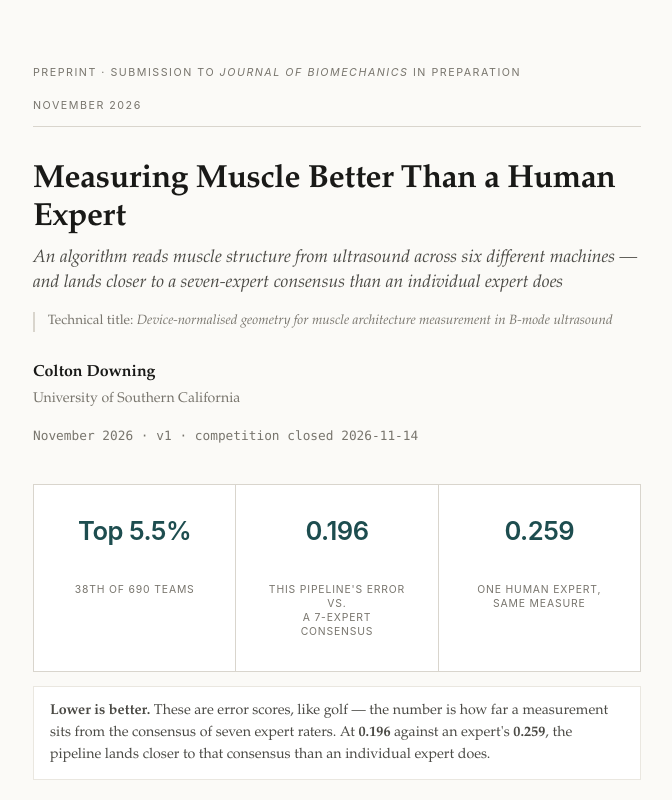
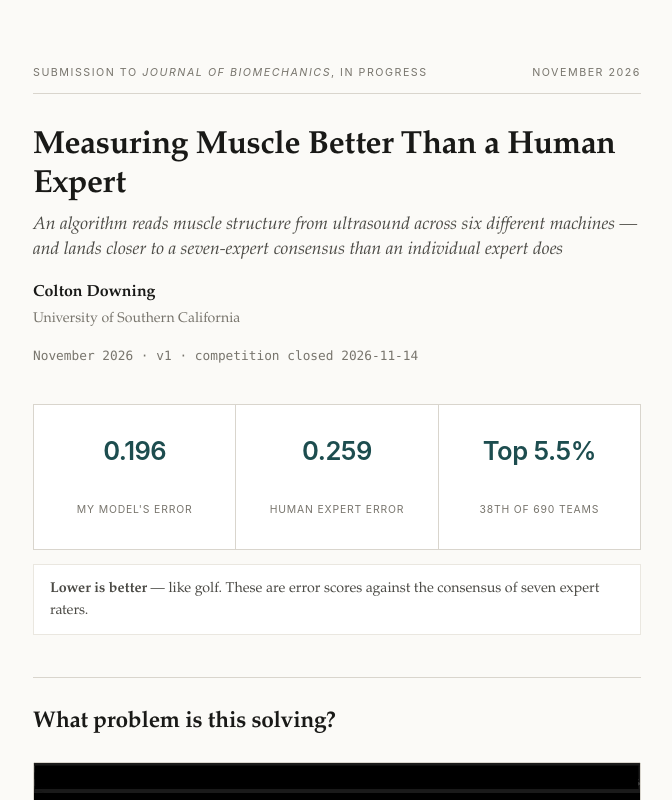
Before and after one commit to Cdowning-PDF/umud-muscle-architecture, a plain HTML site: page index.html in a window 1280 px wide. Shown: the top 800 px of the page, without its empty margins (303-975 px from the left). Drawn offline with Linux system fonts and the light colour scheme.

Commit message:
Brief stat labels, drop technical title, submission in progress

```diff
--- a/index.html
+++ b/index.html
@@ -182,24 +182,23 @@
 <div class="sheet">
 
 <div class="brow">
-  <span>Preprint · Submission to <i>Journal of Biomechanics</i> in preparation</span>
+  <span>Submission to <i>Journal of Biomechanics</i>, in progress</span>
   <span>November 2026</span>
 </div>
 
 <h1>Measuring Muscle Better Than a Human Expert</h1>
 <p class="subtitle">An algorithm reads muscle structure from ultrasound across six different machines — and lands closer to a seven-expert consensus than an individual expert does</p>
-<p class="techtitle">Technical title: <i>Device-normalised geometry for muscle architecture measurement in B-mode ultrasound</i></p>
 
 <p class="byline"><b>Colton Downing</b></p>
 <p class="affil">University of Southern California</p>
 <p class="dateline">November 2026 · v1 · competition closed 2026-11-14</p>
 
 <div class="headline">
+  <div><div class="v">0.196</div><div class="k">My model's error</div></div>
+  <div><div class="v">0.259</div><div class="k">Human expert error</div></div>
   <div><div class="v">Top 5.5%</div><div class="k">38th of 690 teams</div></div>
-  <div><div class="v">0.196</div><div class="k">This pipeline's error vs.<br>a 7-expert consensus</div></div>
-  <div><div class="v">0.259</div><div class="k">One human expert,<br>same measure</div></div>
 </div>
-<p class="golf"><b>Lower is better.</b> These are error scores, like golf — the number is how far a measurement sits from the consensus of seven expert raters. At <b>0.196</b> against an expert's <b>0.259</b>, the pipeline lands closer to that consensus than an individual expert does.</p>
+<p class="golf"><b>Lower is better</b> — like golf. These are error scores against the consensus of seven expert raters.</p>
 
 <section class="explain">
   <h2 class="xh">What problem is this solving?</h2>
@@ -458,7 +457,7 @@
 </ol>
 
 <div class="disclaim">
-  <b>Status and sources.</b> This is a preprint and has <b>not</b> been peer reviewed. A manuscript version is being prepared for submission to the <em>Journal of Biomechanics</em>; this note will be updated when it enters review. The two ultrasound images above are from the UMUD Challenge dataset, reproduced here for illustration; the coloured overlay is the author's annotation and is not part of the source image. UMUD indexes openly licensed musculoskeletal ultrasonography datasets, described in Ritsche et al., <em>BMC Medical Imaging</em> (2026). The pipeline described here — device normalisation (§3), the segmentation training setup and grouped validation design (§4.1–4.2), and the geometry stage including the fascicle-length derivation (§4.3) — is the author's. Scanner ruler positions follow the public Kaggle notebooks “UMUD Quick and Dirty” (AmbrosM) and “UMUD Pipeline v2” (Hanh Tran), re-verified against the images here. The pipeline is released under GPL-3.0, as the competition rules require of winning entries.
+  <b>Status and sources.</b> This is a preprint and has <b>not</b> been peer reviewed. Submission to the <em>Journal of Biomechanics</em> is in progress. The two ultrasound images above are from the UMUD Challenge dataset, reproduced here for illustration; the coloured overlay is the author's annotation and is not part of the source image. UMUD indexes openly licensed musculoskeletal ultrasonography datasets, described in Ritsche et al., <em>BMC Medical Imaging</em> (2026). The pipeline described here — device normalisation (§3), the segmentation training setup and grouped validation design (§4.1–4.2), and the geometry stage including the fascicle-length derivation (§4.3) — is the author's. Scanner ruler positions follow the public Kaggle notebooks “UMUD Quick and Dirty” (AmbrosM) and “UMUD Pipeline v2” (Hanh Tran), re-verified against the images here. The pipeline is released under GPL-3.0, as the competition rules require of winning entries.
 </div>
 
 <footer>
```
Also changed, not shown: 1 other file.
